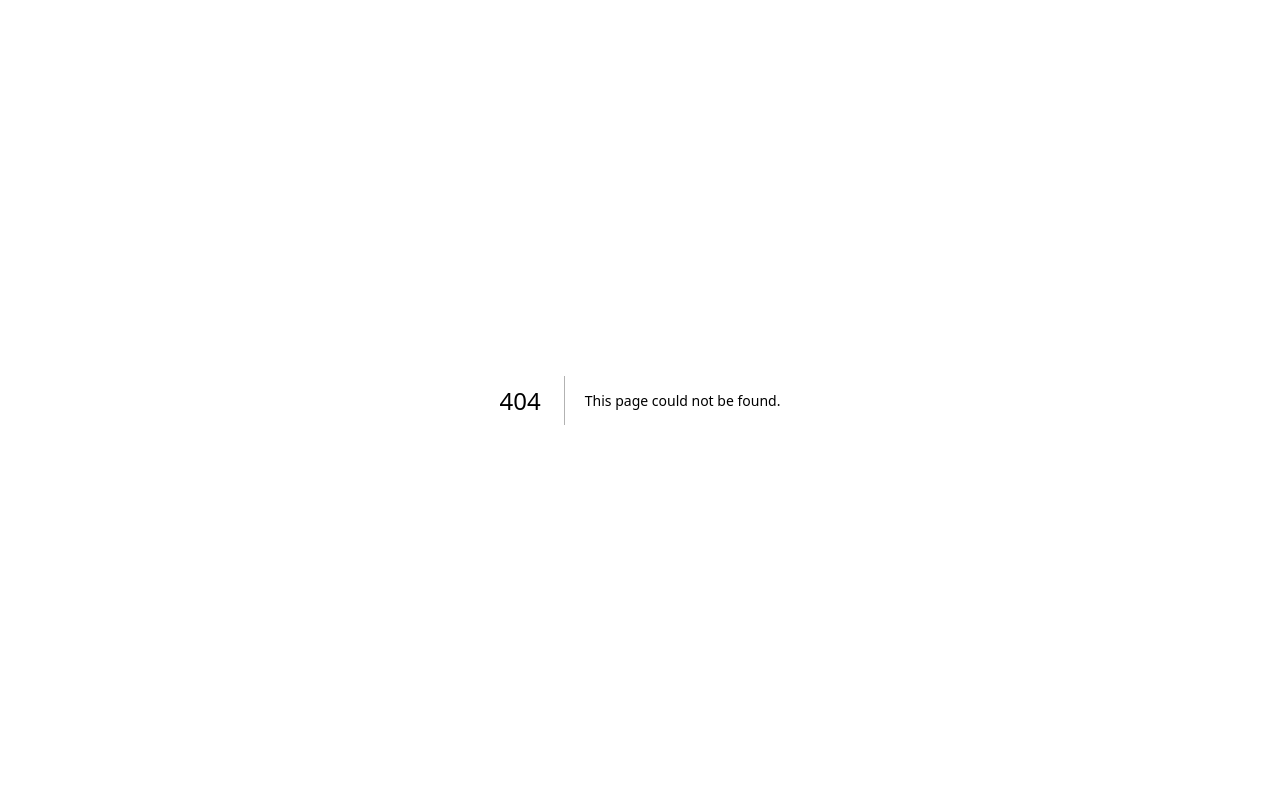
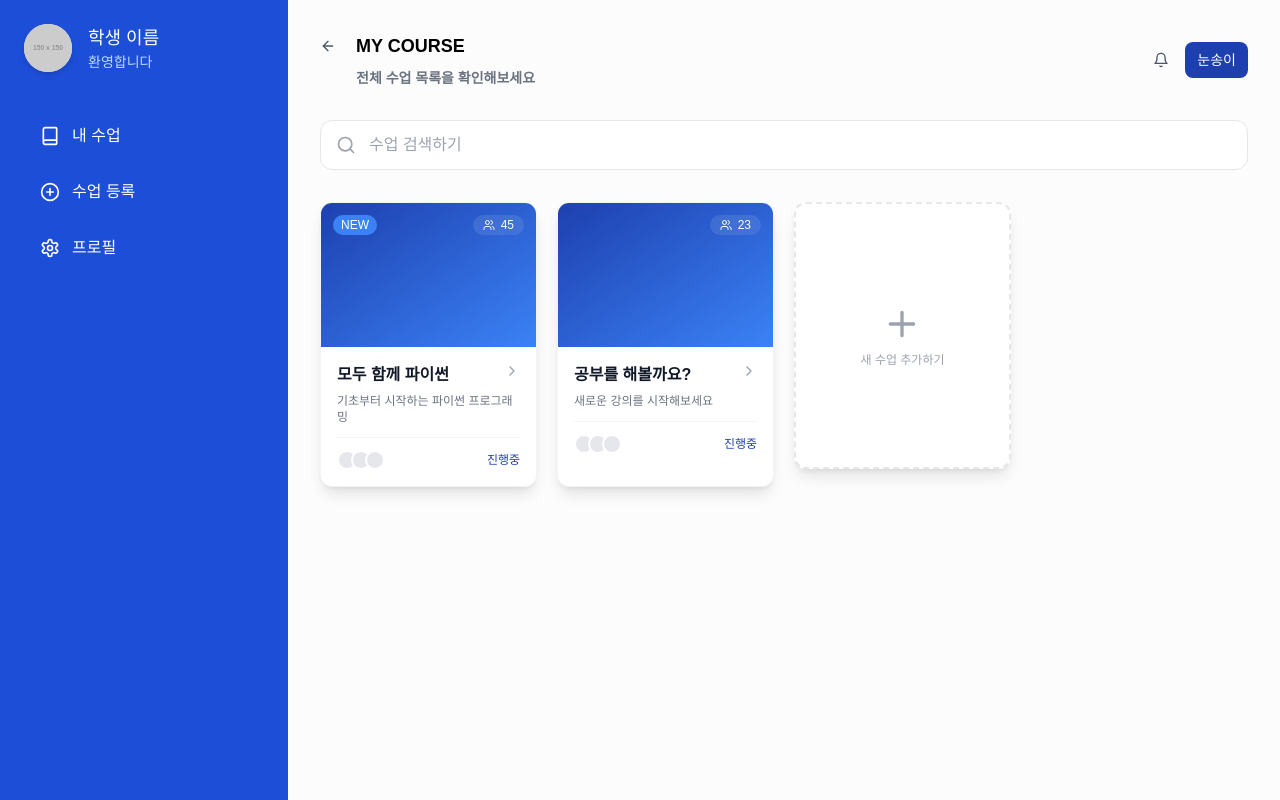
Before and after one commit to 9oormthon-univ/2024_DANPOON_TEAM_25_FE, a Next.js app: page /student/courses in a window 1280 px wide. Before the commit this address had no page. Built offline with nearby package versions, Linux system fonts and the light colour scheme.

Commit message:
[update] 학생용 course 경로 이동

```diff
--- /dev/null
+++ b/src/pages/student/courses/index.tsx
@@ -0,0 +1,60 @@
+import React, { useState } from 'react';
+import { StudentSidebar } from '@/components/sidebar/StudentSidebar';
+import { PageHeader } from '@/components/layout/PageHeader/PageHeader';
+import SearchInput from '@/components/common/Search/Search';
+import { FiSearch } from 'react-icons/fi';
+import { CourseCard } from '@/components/common/Card/CourseCard';
+import { AddCard } from '@/components/common/Card/AddCard';
+
+const CourseDashboard: React.FC = () => {
+  const [searchTerm, setSearchTerm] = useState('');
+
+  const handleSearchChange = (value: string) => {
+    setSearchTerm(value);
+  };
+
+  return (
+    <div className="min-h-screen bg-gray-50/50">
+      <StudentSidebar />
+
+      <div className="ml-72 p-8">
+        <PageHeader
+          pageTitle="MY COURSE"
+          role="student"
+          hasBackButton
+          hasSubtitle
+          subtitle="전체 수업 목록을 확인해보세요"
+          status="in-progress"
+        />
+
+        <div className="my-8">
+          <SearchInput
+            placeholder="수업 검색하기"
+            value={searchTerm}
+            onChange={handleSearchChange}
+            icon={FiSearch}
+            iconClassName="text-gray-400"
+            inputClassName="text-gray-800"
+          />
+        </div>
+
+        <div className="grid grid-cols-4 gap-5">
+          <CourseCard
+            title="모두 함께 파이썬"
+            description="기초부터 시작하는 파이썬 프로그래밍"
+            students="45"
+            isNew
+          />
+          <CourseCard
+            title="공부를 해볼까요?"
+            description="새로운 강의를 시작해보세요"
+            students="23"
+          />
+          <AddCard />
+        </div>
+      </div>
+    </div>
+  );
+};
+
+export default CourseDashboard;
--- a/src/pages/student/index.tsx
+++ /dev/null
@@ -1,130 +0,0 @@
-import React from 'react';
-import {
-  Plus,
-  Search,
-  Bell,
-  Settings,
-  Book,
-  PlusCircle,
-  Layout,
-  Briefcase,
-  ChevronRight,
-  Users,
-  Home,
-} from 'lucide-react';
-import { Sidebar } from '@/components/sidebar/Sidebar';
-import { StudentSidebar } from '@/components/sidebar/StudentSidebar';
-
-const Card = ({ children, className }) => (
-  <div
-    className={`bg-white rounded-xl shadow-lg border border-gray-100 transition-all hover:shadow-xl ${className}`}
-  >
-    {children}
-  </div>
-);
-
-const CourseCard = ({ title, description, students = '32', isNew }) => (
-  <Card className="group cursor-pointer overflow-hidden">
-    <div className="h-36 bg-gradient-to-br from-blue-800 to-blue-500 relative overflow-hidden">
-      <div className="absolute inset-0 bg-black/0 group-hover:bg-black/10 transition-colors" />
-      <div className="absolute top-3 right-3 bg-white/10 backdrop-blur-md rounded-full px-2.5 py-0.5 text-white text-xs flex items-center gap-1.5">
-        <Users size={12} />
-        {students}
-      </div>
-      {isNew && (
-        <div className="absolute top-3 left-3 bg-blue-500 text-white text-xs font-medium px-2 py-0.5 rounded-full">
-          NEW
-        </div>
-      )}
-    </div>
-    <div className="p-4">
-      <div className="flex justify-between items-start mb-1.5">
-        <h3 className="text-base font-semibold text-gray-900">{title}</h3>
-        <ChevronRight
-          size={16}
-          className="text-gray-400 group-hover:text-blue-800 transition-colors"
-        />
-      </div>
-      <p className="text-xs text-gray-500">{description}</p>
-      <div className="mt-3 pt-3 border-t border-gray-100 flex justify-between items-center">
-        <div className="flex -space-x-1.5">
-          {[1, 2, 3].map((i) => (
-            <div
-              key={i}
-              className="w-5 h-5 rounded-full bg-gray-200 border-2 border-white"
-            />
-          ))}
-        </div>
-        <span className="text-xs text-blue-800 font-medium">진행중</span>
-      </div>
-    </div>
-  </Card>
-);
-
-
-const CourseDashboard = () => {
-  return (
-    <div className="min-h-screen bg-gray-50/50">
-      <StudentSidebar />
-
-      {/* Main Content */}
-      <div className="ml-72 p-8">
-        <div className="flex justify-between items-center mb-8">
-          <div>
-            <h1 className="text-2xl font-bold text-gray-900 mb-2">MY COURSE</h1>
-            <p className="text-gray-500">현재 진행 중인 수업을 관리하세요</p>
-          </div>
-          <div className="flex gap-4 items-center">
-            <button className="p-2 rounded-full hover:bg-gray-100 relative">
-              <Bell size={20} className="text-gray-600" />
-              <div className="absolute -top-1 -right-1 w-2 h-2 bg-red-500 rounded-full" />
-            </button>
-            <button className="px-4 py-2 bg-blue-800 text-white rounded-lg hover:bg-blue-900 transition-colors">
-              눈송이
-            </button>
-          </div>
-        </div>
-
-        {/* Search Bar */}
-        <div className="mb-8 relative">
-          <Search
-            className="absolute left-4 top-1/2 -translate-y-1/2 text-gray-400"
-            size={20}
-          />
-          <input
-            type="text"
-            className="w-full pl-12 pr-4 py-3 rounded-xl bg-white border border-gray-200 focus:outline-none focus:ring-2 focus:ring-blue-500/20 transition-all"
-            placeholder="수업 검색하기"
-          />
-        </div>
-
-        {/* Course Grid */}
-        <div className="grid grid-cols-4 gap-5">
-          <CourseCard
-            title="모두 함께 파이썬"
-            description="기초부터 시작하는 파이썬 프로그래밍"
-            students="45"
-            isNew={true}
-          />
-
-          {[1, 2, 3, 4].map((i) => (
-            <CourseCard
-                  key={i}
-                  title="공부를 해볼까요?"
-                  description="새로운 강의를 시작해보세요"
-                  students={`${20 + i}`} isNew={undefined}            />
-          ))}
-
-          <Card className="flex items-center justify-center h-[267px] border-2 border-dashed border-gray-200 hover:border-blue-400 cursor-pointer group">
-            <div className="flex flex-col items-center text-gray-400 group-hover:text-blue-800">
-              <Plus className="w-10 h-10 mb-2" />
-              <span className="text-xs font-medium">새 수업 추가하기</span>
-            </div>
-          </Card>
-        </div>
-      </div>
-    </div>
-  );
-};
-
-export default CourseDashboard;
```
